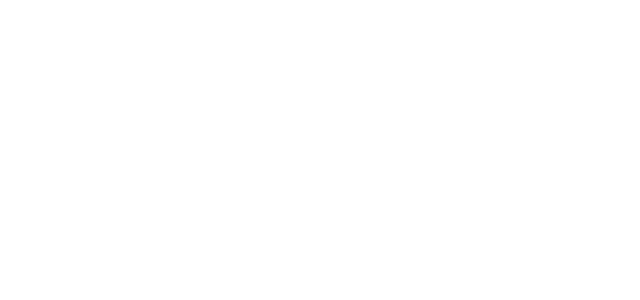
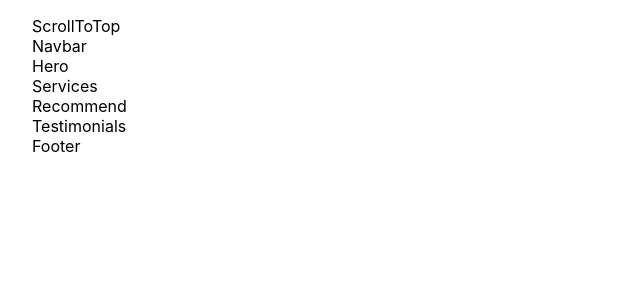
Before and after one commit to ilaydaozdemir/travelagency, a React (Create React App) app: page / in a window 1280 px wide. Shown: the top 300 px of the page, without its empty margins (0-640 px from the left). Built offline with nearby package versions, Linux system fonts and the light colour scheme.

Commit message:
css setup and import components

```diff
--- a/src/App.js
+++ b/src/App.js
@@ -1,8 +1,21 @@
 import React from 'react'
+import ScrollToTop from "./components/ScrollToTop"
+import Navbar from "./components/Navbar"
+import Hero from "./components/Hero"
+import Services from "./components/Services"
+import Recommend from "./components/Recommend"
+import Testimonials from "./components/Testimonials"
+import Footer from "./components/Footer"
 
 function App() {
-  return
-  <>
+  return <>
+    <ScrollToTop />
+    <Navbar />
+    <Hero />
+    <Services />
+    <Recommend />
+    <Testimonials />
+    <Footer />
 
   </>
 }
--- a/src/index.css
+++ b/src/index.css
@@ -1,13 +1,19 @@
+* {
+  margin: 0;
+  padding: 0;
+  box-sizing: border-box;
+}
+html {
+  scroll-behavior: smooth;
+}
 body {
-  margin: 0;
-  font-family: -apple-system, BlinkMacSystemFont, 'Segoe UI', 'Roboto', 'Oxygen',
-    'Ubuntu', 'Cantarell', 'Fira Sans', 'Droid Sans', 'Helvetica Neue',
+  margin: 1rem 2rem;
+  font-family: -apple-system, BlinkMacSystemFont, "Segoe UI", "Roboto", "Oxygen",
+    "Ubuntu", "Cantarell", "Fira Sans", "Droid Sans", "Helvetica Neue",
     sans-serif;
-  -webkit-font-smoothing: antialiased;
-  -moz-osx-font-smoothing: grayscale;
 }
 
 code {
-  font-family: source-code-pro, Menlo, Monaco, Consolas, 'Courier New',
+  font-family: source-code-pro, Menlo, Monaco, Consolas, "Courier New",
     monospace;
 }
```
